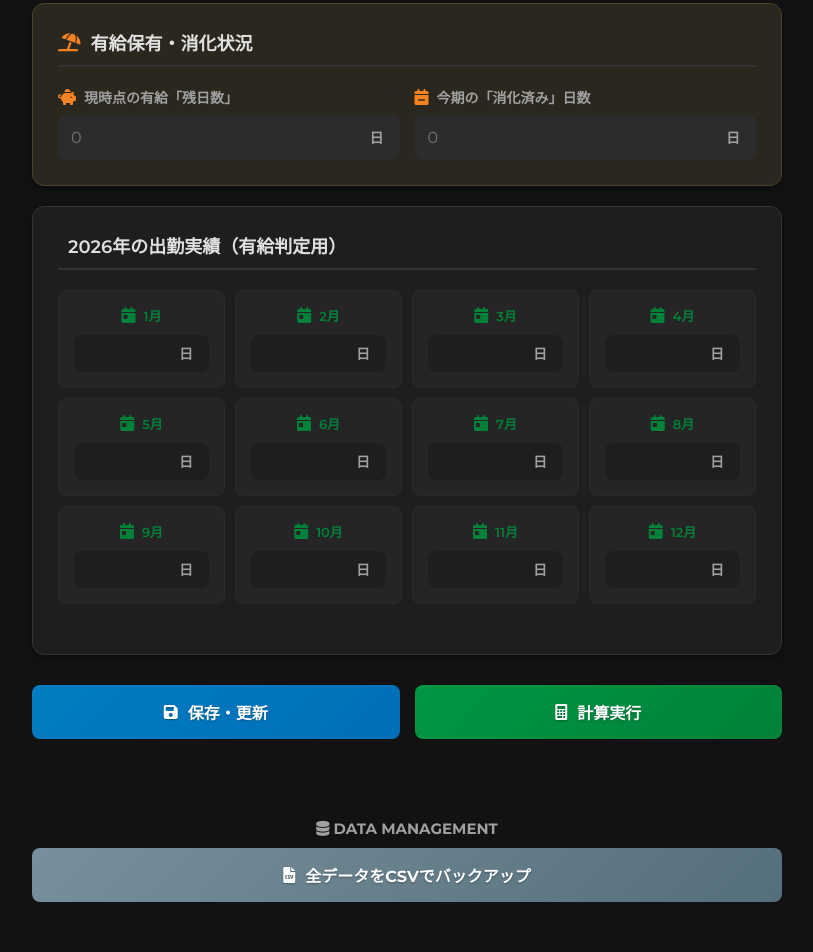
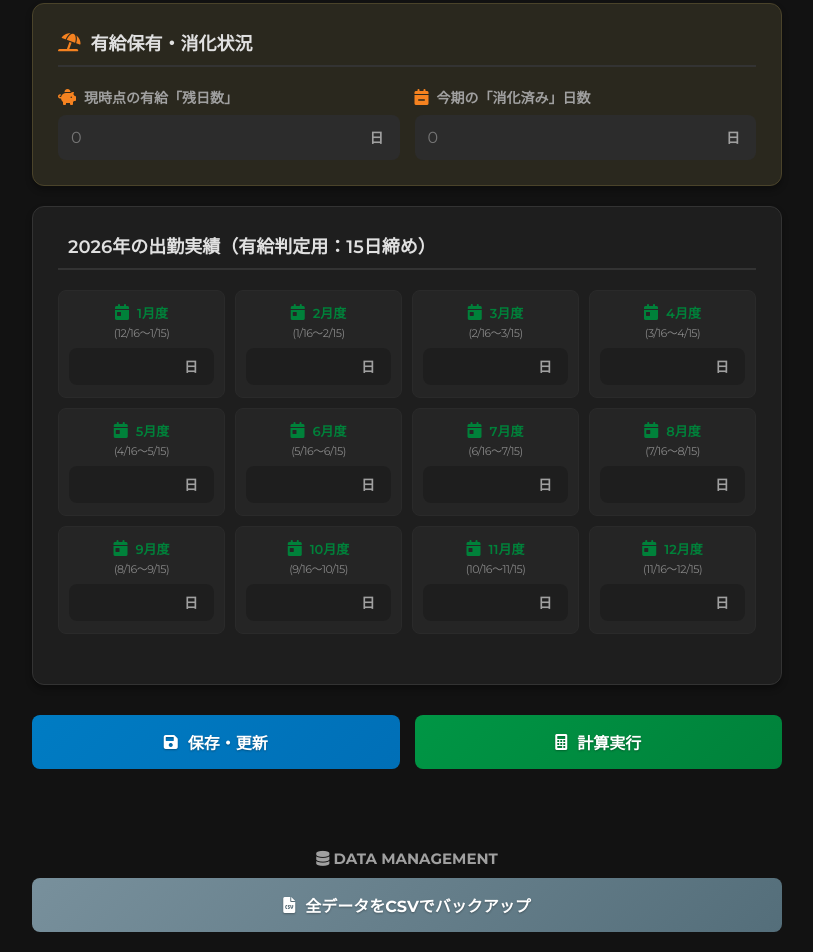
Before and after one commit to cocio-ai/staff-management, a plain HTML site: page index.html in a window 1280 px wide. Shown: the part 1317-2269 px from the top of the page, without its empty margins (233-1046 px from the left). Before the commit the page ends 2239 px from the top, so only its background shows below. Drawn offline with Linux system fonts and the light colour scheme.

Commit message:
Update index.html

```diff
--- a/index.html
+++ b/index.html
@@ -49,12 +49,10 @@
         input, select { width: 100%; padding: 12px 15px; background-color: var(--input-bg); border: 1px solid transparent; border-radius: 8px; color: var(--text-main); font-family: var(--font-family); font-size: 16px; box-sizing: border-box; transition: var(--transition); }
         input:focus, select:focus { outline: none; border-color: var(--accent); box-shadow: 0 0 0 3px rgba(245, 130, 32, 0.2); }
 
-        /* --- Scroll Time Picker Style --- */
         .time-range { display: flex; align-items: center; gap: 10px; background-color: var(--input-bg); padding: 5px; border-radius: 8px; border: 1px solid transparent; transition: var(--transition); }
         .time-range:focus-within { border-color: var(--accent); box-shadow: 0 0 0 3px rgba(245, 130, 32, 0.2); }
         .time-range input[type="time"] { flex: 1; padding: 8px; text-align: center; border: none; background: transparent; font-size: 16px; color: var(--text-main); cursor: pointer; }
         .time-range input[type="time"]:focus { box-shadow: none; }
-        /* iOSのtimeインプット用のデザイン調整 */
         input[type="time"]::-webkit-calendar-picker-indicator { filter: invert(1); cursor: pointer; }
 
         .radio-group { display: flex; gap: 15px; background: var(--input-bg); padding: 10px 15px; border-radius: 8px; border: 1px solid #444; }
@@ -84,11 +82,12 @@
         .input-with-unit span { font-size: 14px; color: var(--text-sub); font-weight: 600; user-select: none; }
 
         .monthly-grid { display: grid; grid-template-columns: repeat(4, 1fr); gap: 10px; margin-bottom: 25px; }
-        .month-cell { background-color: rgba(255,255,255,0.03); padding: 15px; border-radius: 8px; border: 1px solid #2A2A2A; text-align: center; transition: var(--transition); }
+        .month-cell { background-color: rgba(255,255,255,0.03); padding: 12px 10px; border-radius: 8px; border: 1px solid #2A2A2A; text-align: center; transition: var(--transition); }
         .month-cell:hover { background-color: rgba(255,255,255,0.06); border-color: #333; transform: translateY(-3px); }
-        .month-cell label { justify-content: center; color: var(--primary); font-size: 13px; margin-bottom: 10px; }
+        .month-cell label { justify-content: center; color: var(--primary); font-size: 13px; margin-bottom: 2px; }
+        .month-cell .date-range { font-size: 11px; color: #888; margin-bottom: 8px; letter-spacing: -0.5px;}
         .month-cell .input-with-unit { justify-content: center; background-color: rgba(0,0,0,0.2); }
-        .month-cell input { width: 50px; text-align: right; font-weight: 700; color: var(--text-main); padding: 8px; font-size: 16px; }
+        .month-cell input { width: 45px; text-align: right; font-weight: 700; color: var(--text-main); padding: 8px 5px; font-size: 16px; }
 
         /* --- Buttons --- */
         .main-buttons { display: flex; gap: 15px; margin-top: 10px; margin-bottom: 30px; }
@@ -299,7 +298,7 @@
     </div>
 
     <div class="card">
-        <h2><i class="fas fa-calendar-grid-5"></i> 2026年の出勤実績（有給判定用）</h2>
+        <h2><i class="fas fa-calendar-grid-5"></i> 2026年の出勤実績（有給判定用：15日締め）</h2>
         <div class="monthly-grid" id="attendanceGrid"></div>
     </div>
 
@@ -321,8 +320,8 @@
 </div>
 
 <script>
-    // データベース設定 (時間のデータ構造が変わるためバージョンアップ)
-    const DB_NAME = 'sevenStaffDB_v11';
+    // バージョン更新
+    const DB_NAME = 'sevenStaffDB_v12';
     const STORE_SETTINGS_KEY = 'sevenStoreSettings_v3';
     let staffDatabase = JSON.parse(localStorage.getItem(DB_NAME)) || [];
     let currentStaffId = null;
@@ -337,12 +336,10 @@
         toggleNightCalc();
     };
 
-    // --- 「翌日」自動判定フォーマット関数 ---
     function formatTimeStr(start, end) {
         if (!start || !end) return "未設定";
         let startHour = parseInt(start.split(':')[0], 10);
         let endHour = parseInt(end.split(':')[0], 10);
-        // 終わりの時間が始まりの時間より小さい場合（例: 22時〜6時）、自動で「翌」をつける
         let prefix = (endHour < startHour) ? "翌" : "";
         return `${start}〜${prefix}${end}`;
     }
@@ -415,7 +412,6 @@
         });
     }
 
-    // --- UI切り替え ---
     function toggleStaffType() {
         const type = document.querySelector('input[name="staffType"]:checked').value;
         const hourlyFields = document.getElementById('hourlyFields');
@@ -428,13 +424,26 @@
         }
     }
 
+    // --- 【修正】15日締めの表記を生成 ---
     function generateAttendanceGrid() {
         const grid = document.getElementById('attendanceGrid');
         grid.innerHTML = '';
         for (let i = 1; i <= 12; i++) {
+            const monthStr = String(i).padStart(2, '0');
+            // 前月の計算（1月の前月は12月）
+            const prevMonth = i === 1 ? 12 : i - 1;
+            const dateRange = `(${prevMonth}/16〜${i}/15)`;
+
             const div = document.createElement('div');
             div.className = 'month-cell';
-            div.innerHTML = `<label><i class="fas fa-calendar-day"></i> ${i}月</label><div class="input-with-unit"><input type="number" id="month_${targetYear}-${String(i).padStart(2, '0')}" min="0" max="31"><span>日</span></div>`;
+            div.innerHTML = `
+                <label><i class="fas fa-calendar-day"></i> ${i}月度</label>
+                <div class="date-range">${dateRange}</div>
+                <div class="input-with-unit">
+                    <input type="number" id="month_${targetYear}-${monthStr}" min="0" max="31">
+                    <span>日</span>
+                </div>
+            `;
             grid.appendChild(div);
         }
     }
@@ -574,7 +583,6 @@
         let monthlySalary = 0;
         let breakdownHTML = "";
 
-        // 人件費計算
         if (staffType === 'hourly') {
             const baseHourlyWage = parseInt(document.getElementById("hourlyWage").value) || 0;
             const weeklyHours = parseFloat(document.getElementById("weeklyHours").value) || 0;
@@ -590,7 +598,6 @@
                 alert("エラー：早朝時間と深夜時間の合計が、週の合計時間を超えています。"); return;
             }
 
-            // 店舗設定の取得とフォーマット
             const eStart = document.getElementById('storeEarlyTimeStart').value;
             const eEnd = document.getElementById('storeEarlyTimeEnd').value;
             const nStart = document.getElementById('storeNightTimeStart').value;
@@ -602,7 +609,6 @@
             const storeEarlyBonus = parseFloat(document.getElementById("storeEarlyBonus").value) || 0;
             const nightCalcMethod = document.querySelector('input[name="nightCalcMethod"]:checked').value;
 
-            // 時給の決定
             const earlyHourlyWage = baseHourlyWage + storeEarlyBonus;
             let nightHourlyWage = baseHourlyWage;
             let nightMethodText = "";
@@ -646,7 +652,7 @@
             let d = new Date(hireDate.getFullYear(), hireDate.getMonth() + i, 1);
             let key = `${d.getFullYear()}-${String(d.getMonth() + 1).padStart(2, '0')}`;
             actualDays += parseInt(document.getElementById('month_' + key)?.value || 0);
-            displayTargetMonthsStr += (i==0?"":", ") + (d.getMonth() + 1) + "月";
+            displayTargetMonthsStr += (i==0?"":", ") + (d.getMonth() + 1) + "月度"; // 表記を「月度」に変更
         }
 
         const grantDate = new Date(hireDate); grantDate.setMonth(grantDate.getMonth() + 6);
@@ -658,7 +664,6 @@
         let grantedDays = (attendanceRate >= 0.8) ? ptoTable[Math.min(prescribedDays, 6)] : 0;
         let totalPtoBalance = currentPto + grantedDays;
 
-        // アラート生成
         let alertsHTML = "";
         if (grantedDays >= 10) {
             let remain = 5 - consumedPto;
@@ -721,7 +726,8 @@
         if (staffDatabase.length === 0) { alert("データがありません。"); return; }
 
         const bom = new Uint8Array([0xEF, 0xBB, 0xBF]);
-        let csvContent = "名前,雇用形態,入社日,週契約日数,基本時給,週合計時間,うち早朝時間,うち深夜時間,固定月給,現在の有給残日数,今期有休消化済,1月,2月,3月,4月,5月,6月,7月,8月,9月,10月,11月,12月\n";
+        // CSVヘッダーも「月度」表記に変更
+        let csvContent = "名前,雇用形態,入社日,週契約日数,基本時給,週合計時間,うち早朝時間,うち深夜時間,固定月給,現在の有給残日数,今期有休消化済,1月度,2月度,3月度,4月度,5月度,6月度,7月度,8月度,9月度,10月度,11月度,12月度\n";
 
         staffDatabase.forEach(s => {
             const typeLabel = s.staffType === 'salaried' ? '固定給' : '時給';
```
